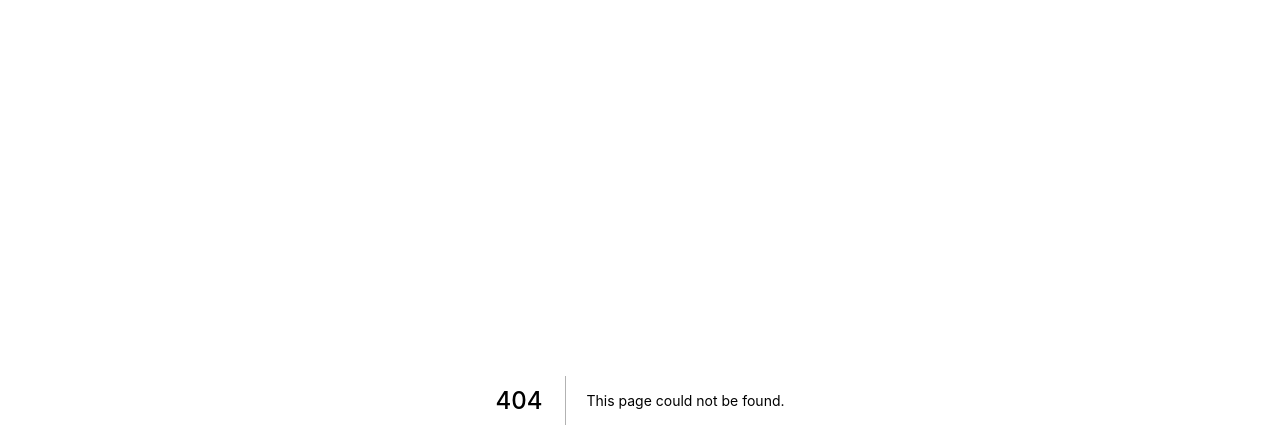
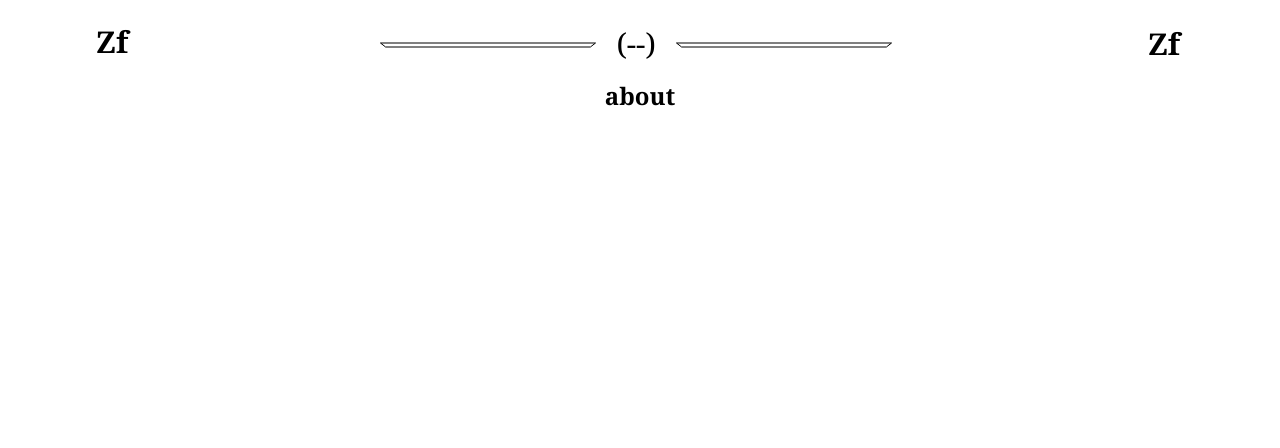
Before and after one commit to paul-lorenc/zipperfield-dot-co, a Next.js app: page /about in a window 1280 px wide. Before the commit this address had no page. Shown: the top 448 px of the page. Built offline with nearby package versions, Linux system fonts and the light colour scheme.

Commit message:
added other pages

```diff
--- a/components/Container.tsx
+++ b/components/Container.tsx
@@ -22,18 +22,23 @@ export const Container: React.FC = ({ children }) => {
   }
 
   return (
-    <div className="transition duration-1000 ease-out flex flex-col font-serif bg-white dark:bg-black">
-      <nav className="transition duration-1000 ease-out sticky-nav flex dark:text-white text-3xl font-bold justify-between max-w-6xl w-full items-start my-2 pt-2 px-8 md:my-4 mx-auto bg-white dark:bg-black">
+    <div className="flex flex-col h-screen font-serif bg-white dark:bg-black">
+      <nav className="sticky-nav flex dark:text-white text-3xl font-bold justify-between max-w-6xl w-full items-start my-2 pt-2 px-8 md:my-4 mx-auto bg-white dark:bg-black">
         <Link href="/">
           <a className="min-w-10 h-10">Zf</a>
         </Link>
         <div className="z-20 flex flex-col items-center">
           <ul
-            className={`flex ${
-              isOpen ? "block h-10" : "hidden"
+            className={`flex flex-col ${
+              isOpen ? "block" : "hidden"
             } max-w-2xl justify-center items-center`}
           >
-            <a>hello</a>
+            <Link href="/about">
+              <a className="pb-2">about</a>
+            </Link>
+            <Link href="/works">
+              <a className="pb-2">works</a>
+            </Link>
           </ul>
           <div className="flex items-center justify-center">
             <svg height="40" width="40%">
@@ -60,7 +65,9 @@ export const Container: React.FC = ({ children }) => {
           Zf
         </button>
       </nav>
-      <main className="z-0 flex flex-col items-center">{children}</main>
+      <main className="z-0 flex flex-col items-center position-absolute ">
+        {children}
+      </main>
     </div>
   );
 };
--- /dev/null
+++ b/pages/about.tsx
@@ -0,0 +1,10 @@
+import { Container } from "@/components/Container";
+export default function About() {
+  return (
+    <Container>
+      <div className="font-serif text-2xl font-extrabold items-center max-w-2xl">
+        about
+      </div>
+    </Container>
+  );
+}
--- /dev/null
+++ b/pages/works.tsx
@@ -0,0 +1,10 @@
+import { Container } from "@/components/Container";
+export default function Works() {
+  return (
+    <Container>
+      <div className="font-serif text-2xl font-extrabold items-center max-w-2xl">
+        works
+      </div>
+    </Container>
+  );
+}
```
